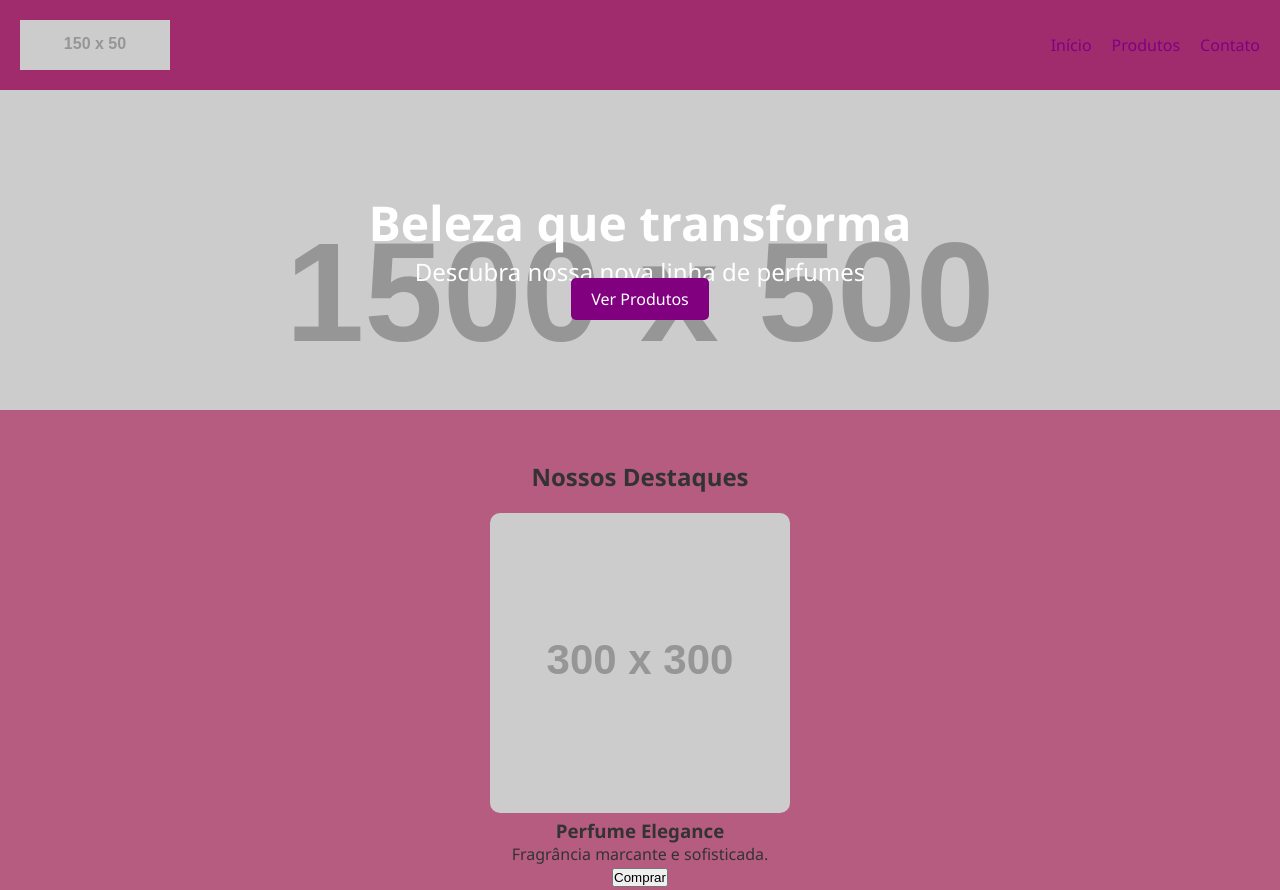
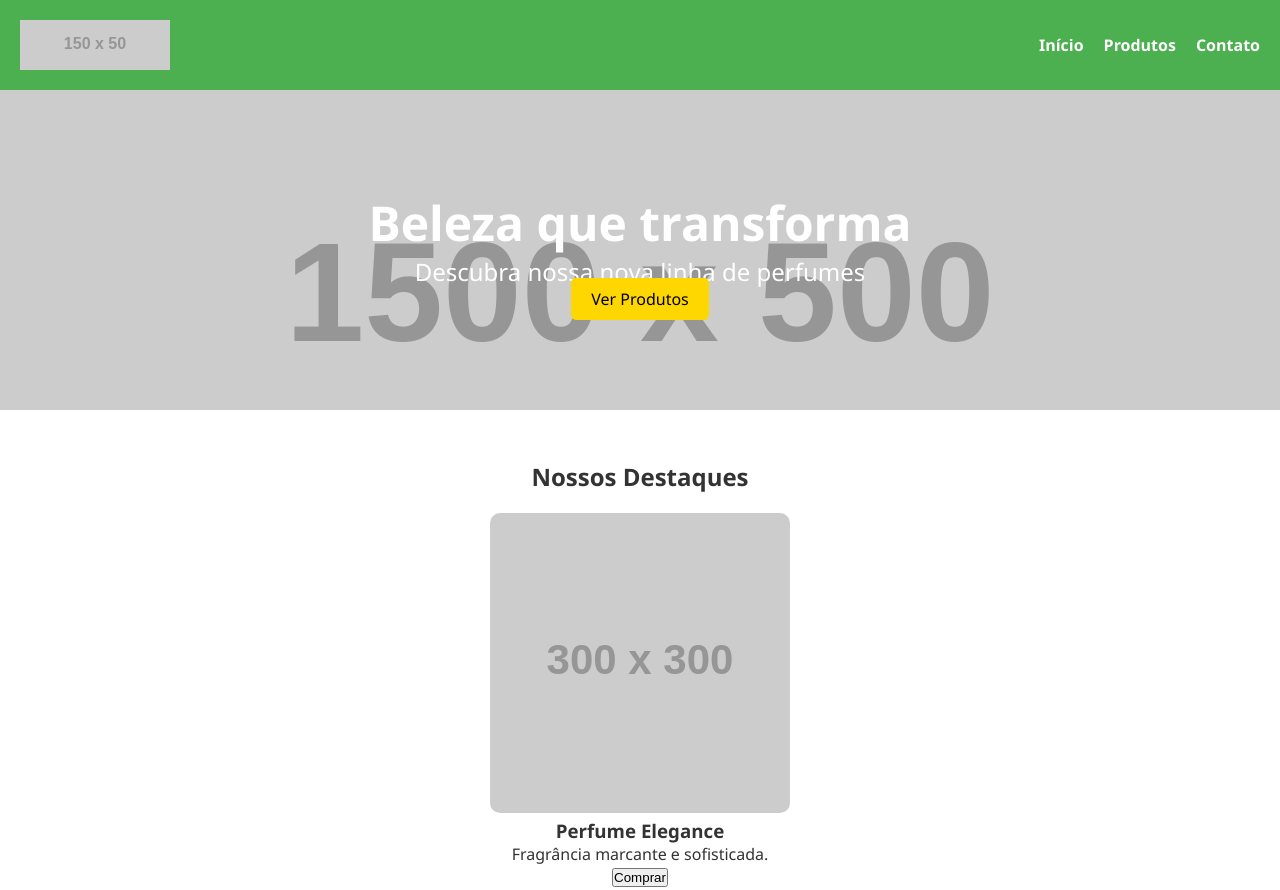
Before and after one commit to jvm2506/site_jequiti, a plain HTML site: page index.html in a window 1280 px wide. Shown: the top 890 px of the page. Drawn offline with Linux system fonts and the light colour scheme; placeholder pictures from the web are drawn by us.

Commit message:
Update style.css

```diff
--- a/style.css
+++ b/style.css
@@ -6,12 +6,12 @@
 
 body {
   font-family: 'Segoe UI', sans-serif;
-  background-color: #b65c80;
-  color: #333;
+  background-color: #ffffff; /* Fundo branco para melhor contraste */
+  color: #333333; /* Texto escuro para boa legibilidade */
 }
 
 header {
-  background-color: #a02c6e;
+  background-color: #4CAF50; /* Verde vibrante */
   display: flex;
   justify-content: space-between;
   align-items: center;
@@ -30,7 +30,12 @@ nav ul {
 
 nav a {
   text-decoration: none;
-  color: #800080;
+  color: #ffffff; /* Texto branco */
+  font-weight: bold;
+}
+
+nav a:hover {
+  color: #FFD700; /* Amarelo dourado ao passar o mouse */
 }
 
 .banner {
@@ -50,8 +55,8 @@ nav a {
 }
 
 .btn {
-  background-color: #800080;
-  color: white;
+  background-color: #FFD700; /* Amarelo dourado */
+  color: black;
   padding: 10px 20px;
   text-decoration: none;
   border-radius: 5px;
@@ -90,6 +95,8 @@ form {
 form input, form textarea {
   margin: 10px 0;
   padding: 10px;
+  border: 1px solid #ccc;
+  border-radius: 5px;
 }
 
 footer {
```
